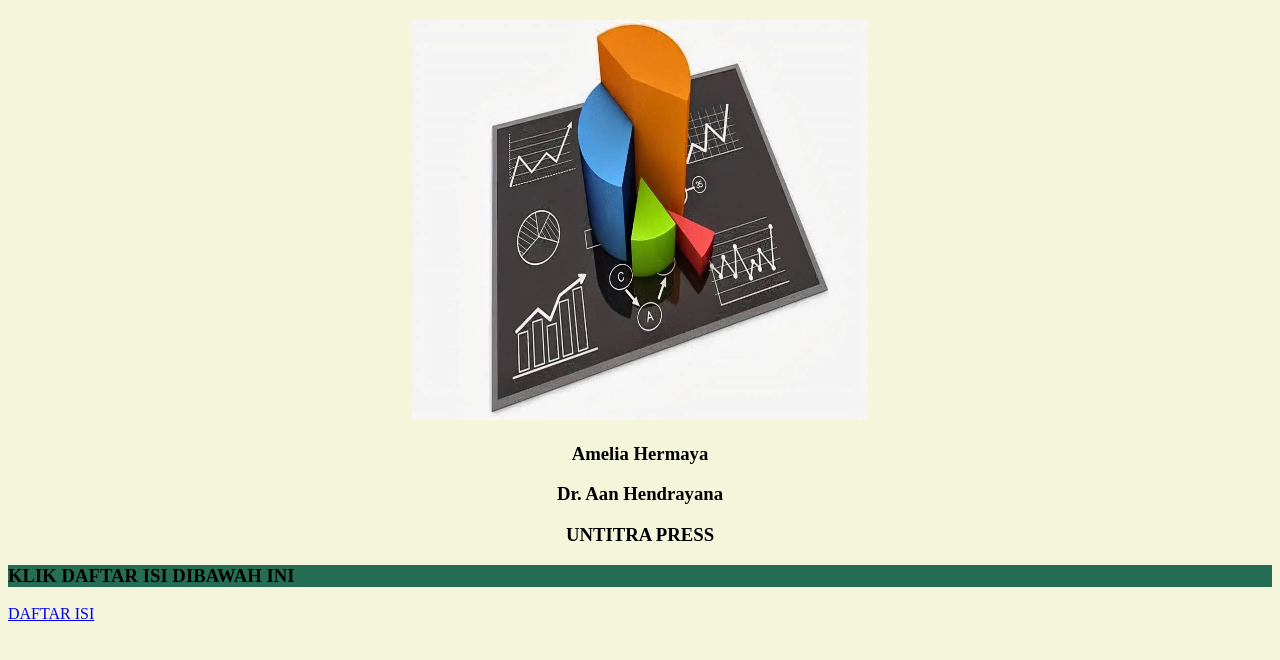
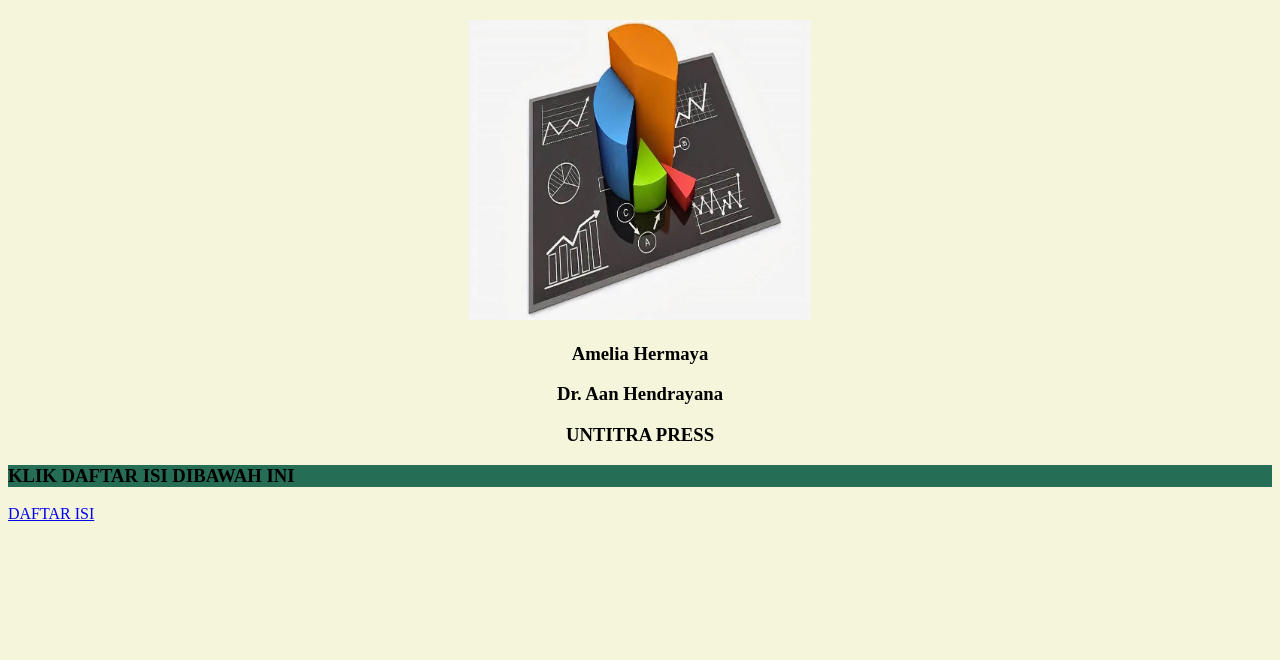
Before and after one commit to Ameliahermaya/Ameliahermaya.github.io, a plain HTML site: page index.html in a window 1280 px wide. Shown: the part 60-720 px from the top of the page. Drawn offline with Linux system fonts and the light colour scheme.

Commit message:
Update index.html

```diff
--- a/index.html
+++ b/index.html
@@ -19,7 +19,7 @@
     <h1 style="background-color: rgb(38, 109, 85) ;"><font size="4"></font><center><b>STATISTIKA SEKOLAH DASAR</b></center></h1>
     <tr>
         <center>
-            <td rowspan="7"><img src="Statik/img/image001.jpg"style float: center, widht="500px" height="400px"></img></td>
+            <td rowspan="7"><img src="Statik/img/image001.jpg"style float: center, widht="400px" height="300px"></img></td>
         </center>
     </tr>
 
```
